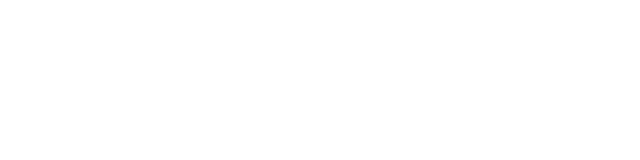
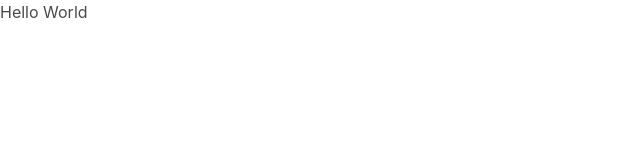
Before and after one commit to SacleuxBenoit/todolist_vuejs, a Vue app: page / in a window 1280 px wide. Shown: the top 160 px of the page, without its empty margins (0-640 px from the left). Built offline with nearby package versions, Linux system fonts and the light colour scheme.

Commit message:
add components in App.vue

```diff
--- a/src/App.vue
+++ b/src/App.vue
@@ -1,16 +1,18 @@
 <template>
   <div id="app">
-
+    <TodoList />
   </div>
 </template>
 
 <script>
-
+import TodoList from "@/components/TodoList.vue";
 export default {
-
+  name: "app",
+  components: {
+    TodoList
+  }
 };
 </script>
 
 <style lang="scss">
-
 </style>
```
